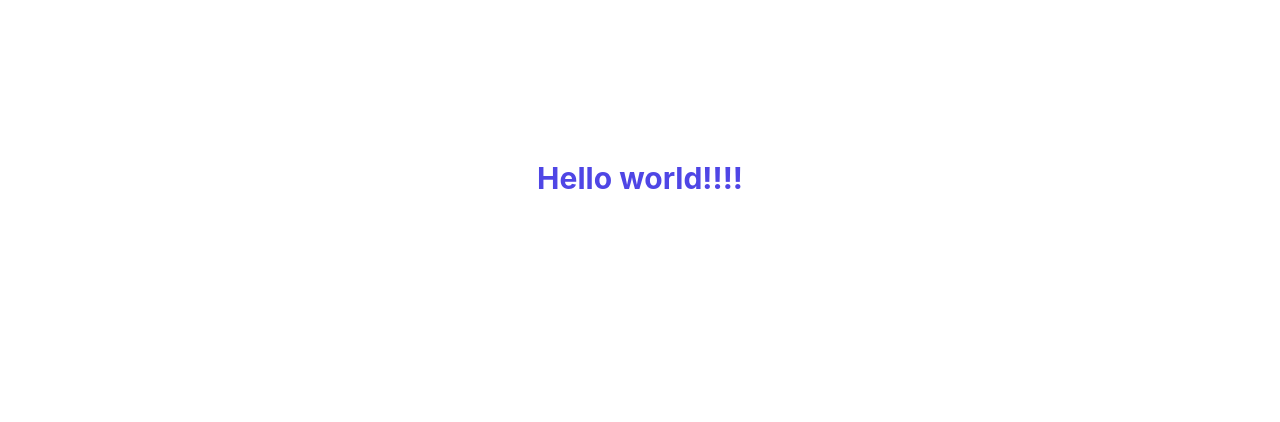
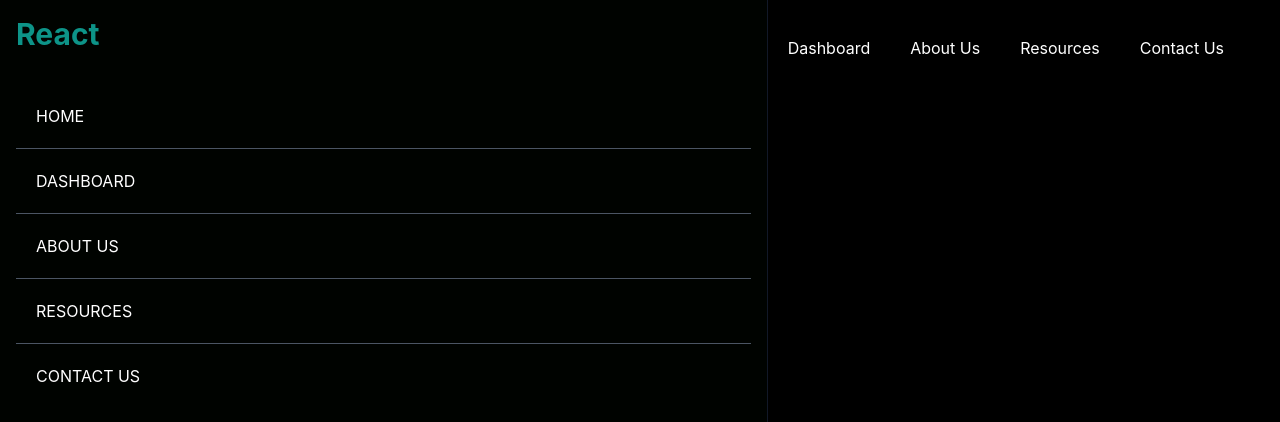
Before and after one commit to muskaansingh/Tailwind-Website, a React (Create React App) app: page / in a window 1280 px wide. Shown: the top 422 px of the page. Built offline with nearby package versions, Linux system fonts and the light colour scheme.

Commit message:
worked on navbar

```diff
--- a/package.json
+++ b/package.json
@@ -8,6 +8,7 @@
     "@testing-library/user-event": "^13.5.0",
     "react": "^18.2.0",
     "react-dom": "^18.2.0",
+    "react-icons": "^4.4.0",
     "react-scripts": "5.0.1",
     "web-vitals": "^2.1.4"
   },
--- a/src/App.css
+++ b/src/App.css
@@ -1,38 +1,3 @@
-.App {
-  text-align: center;
+body{
+  background-color: #000;
 }
-
-.App-logo {
-  height: 40vmin;
-  pointer-events: none;
-}
-
-@media (prefers-reduced-motion: no-preference) {
-  .App-logo {
-    animation: App-logo-spin infinite 20s linear;
-  }
-}
-
-.App-header {
-  background-color: #282c34;
-  min-height: 100vh;
-  display: flex;
-  flex-direction: column;
-  align-items: center;
-  justify-content: center;
-  font-size: calc(10px + 2vmin);
-  color: white;
-}
-
-.App-link {
-  color: #61dafb;
-}
-
-@keyframes App-logo-spin {
-  from {
-    transform: rotate(0deg);
-  }
-  to {
-    transform: rotate(360deg);
-  }
-}
--- a/src/App.js
+++ b/src/App.js
@@ -1,10 +1,10 @@
-import logo from './logo.svg';
 import './App.css';
+import Navbar from './Components/Navbar'
 
 function App() {
   return (
-    <div>
-      <div className='text-center text-3xl text-indigo-600 font-bold pt-40'>Hello world!!!!</div>
+    <div className='text-white'>
+      <Navbar />
     </div>
   );
 }
--- /dev/null
+++ b/src/Components/Navbar.jsx
@@ -0,0 +1,41 @@
+import React, { useState } from 'react'
+import { AiOutlineClose, AiOutlineMenu } from "react-icons/ai";
+
+const Navbar = () => {
+    const [nav, setNav] = useState(false);
+
+    const handleNav = () => {
+        setNav(!nav);
+    }
+    return (
+        <div className='flex justify-between items-center h-24 mx-auto px-4 max-w-[1240px]'>
+            <h1 className='text-3xl font-bold text-teal-600'>
+                React
+            </h1>
+            <ul className='hidden md:flex'>
+                <li className='p-5'>Home</li>
+                <li className='p-5'>Dashboard</li>
+                <li className='p-5'>About Us</li>
+                <li className='p-5'>Resources</li>
+                <li className='p-5'>Contact Us</li>
+            </ul>
+            <div onClick={handleNav} className='block md:hidden'>
+                {!nav ? <AiOutlineClose size={20} /> : <AiOutlineMenu size={20} />}
+            </div>
+            <div className={!nav ? 'fixed left-0 top-0 w-[60%] h-full border-r border-r-gray-900 bg-[#000300] ease-in-out duration-500' : 'fixed left-[-100%]'}>
+                <h1 className='w-full text-3xl font-bold text-teal-600 m-4'>
+                    React
+                </h1>
+                <ul className='uppercase p-4'>
+                    <li className='p-5 font-normal border-b border-gray-600'>Home</li>
+                    <li className='p-5 font-normal border-b border-gray-600'>Dashboard</li>
+                    <li className='p-5 font-normal border-b border-gray-600'>About Us</li>
+                    <li className='p-5 font-normal border-b border-gray-600'>Resources</li>
+                    <li className='p-5 font-normal'>Contact Us</li>
+                </ul>
+            </div>
+        </div>
+    )
+}
+
+export default Navbar
```
